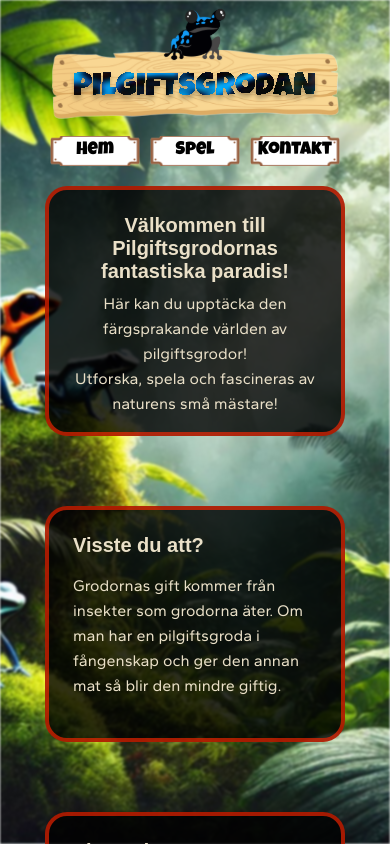
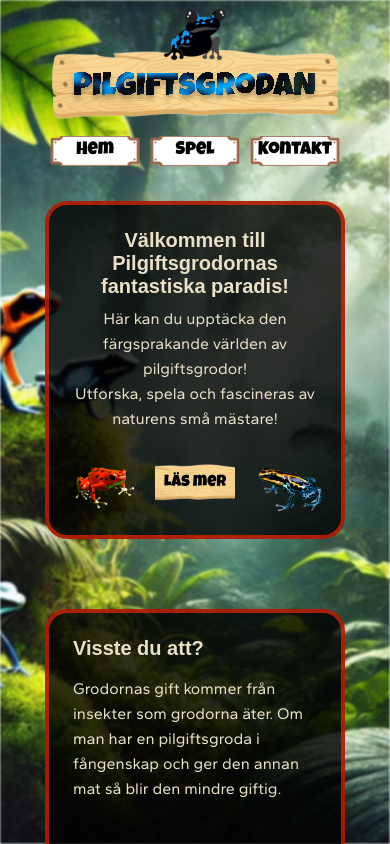
Before and after one commit to oliviaalmseger/Medieinstitutet-GroupProject-Vue-Pilgiftsgrodorna, a Vue app: page / in a window 390 px wide. Shown: the top 844 px of the page. Built offline with nearby package versions, Linux system fonts and the light colour scheme; a web font is replaced by a local one.

Commit message:
🐸 feat: add frogs to mobile and tablet

```diff
--- a/src/components/InfoCard.vue
+++ b/src/components/InfoCard.vue
@@ -17,7 +17,7 @@ defineProps({
     display: flex;
     flex-direction: column;
     width: 300px;
-    padding: 1.5rem 1.5rem 0 1.5rem;
+    padding: 1.5rem;
 
     h3 {
         margin-bottom: 1rem;
--- a/src/components/WelcomeCard.vue
+++ b/src/components/WelcomeCard.vue
@@ -3,6 +3,17 @@
         <h2>Välkommen till Pilgiftsgrodornas fantastiska paradis!</h2>
         <p>Här kan du upptäcka den färgsprakande världen av pilgiftsgrodor!</p>
         <p>Utforska, spela och fascineras av naturens små mästare!</p>
+
+        <div class="welcome-frogs">
+            <img
+                src="../assets/figma_components/frog-red.png"
+                class="red-frog"
+            /><img
+                src="../assets/figma_components/frog-yellow-blue.png"
+                class="blueyellow-frog"
+            />
+        </div>
+        <div class="read-more-btn"><a>Läs mer</a></div>
     </section>
 </template>
 
@@ -10,23 +21,87 @@
 .welcome-card {
     display: flex;
     flex-direction: column;
+    align-items: center;
     text-align: center;
     width: 300px;
-    margin: 20px 0rem 70px 0rem;
+    margin: 35px 0rem 70px 0rem;
     padding: 1rem;
+    position: relative;
 
     h2 {
         margin: 0.5rem 0px;
+    }
+
+    .welcome-frogs {
+        .red-frog {
+            width: 80px;
+            height: auto;
+            position: absolute;
+            left: 15px;
+            bottom: 25px;
+        }
+
+        .blueyellow-frog {
+            width: 80px;
+            height: auto;
+            position: absolute;
+            right: 15px;
+            bottom: 20px;
+        }
+    }
+
+    .read-more-btn {
+        display: flex;
+        justify-content: center;
+        align-items: center;
+        background-image: url(../assets/figma_components/wood-sign-button.png);
+        background-size: contain;
+        background-position: center;
+        width: 80px;
+        height: 40px;
+        margin: 2rem 0rem 1rem 0rem;
+
+        a {
+            $link-fontsize: 1.125rem;
+        }
     }
 }
 
 @media (min-width: 834px) {
     .welcome-card {
+        align-items: center;
         width: 100%;
         padding: 2rem 3rem;
+        margin-top: 70px;
 
-        h3 {
+        h2 {
             margin-bottom: 1.5rem;
+            width: 450px;
+        }
+
+        p {
+            width: 500px;
+            margin-bottom: 1rem;
+        }
+
+        .welcome-frogs {
+            .red-frog {
+                width: 120px;
+                left: 50px;
+                bottom: 75px;
+            }
+
+            .blueyellow-frog {
+                width: 140px;
+                right: 50px;
+                bottom: 60px;
+            }
+        }
+
+        .read-more-btn {
+            width: 170px;
+            height: 62px;
+            margin: 2rem 0rem 3rem 0rem;
         }
     }
 }
@@ -36,8 +111,8 @@
         display: flex;
         align-items: center;
         width: 1124px;
-        padding: 1rem 1rem;
-        margin-bottom: 90px;
+        padding: 2.5rem 1rem;
+        margin: 70px 0px 90px 0px;
 
         h2 {
             width: 700px;
@@ -46,6 +121,14 @@
             width: 700px;
             margin-bottom: 1rem;
         }
+
+        .welcome-frogs {
+            display: none;
+        }
+
+        .read-more-btn {
+            display: none;
+        }
     }
 }
 </style>
```
